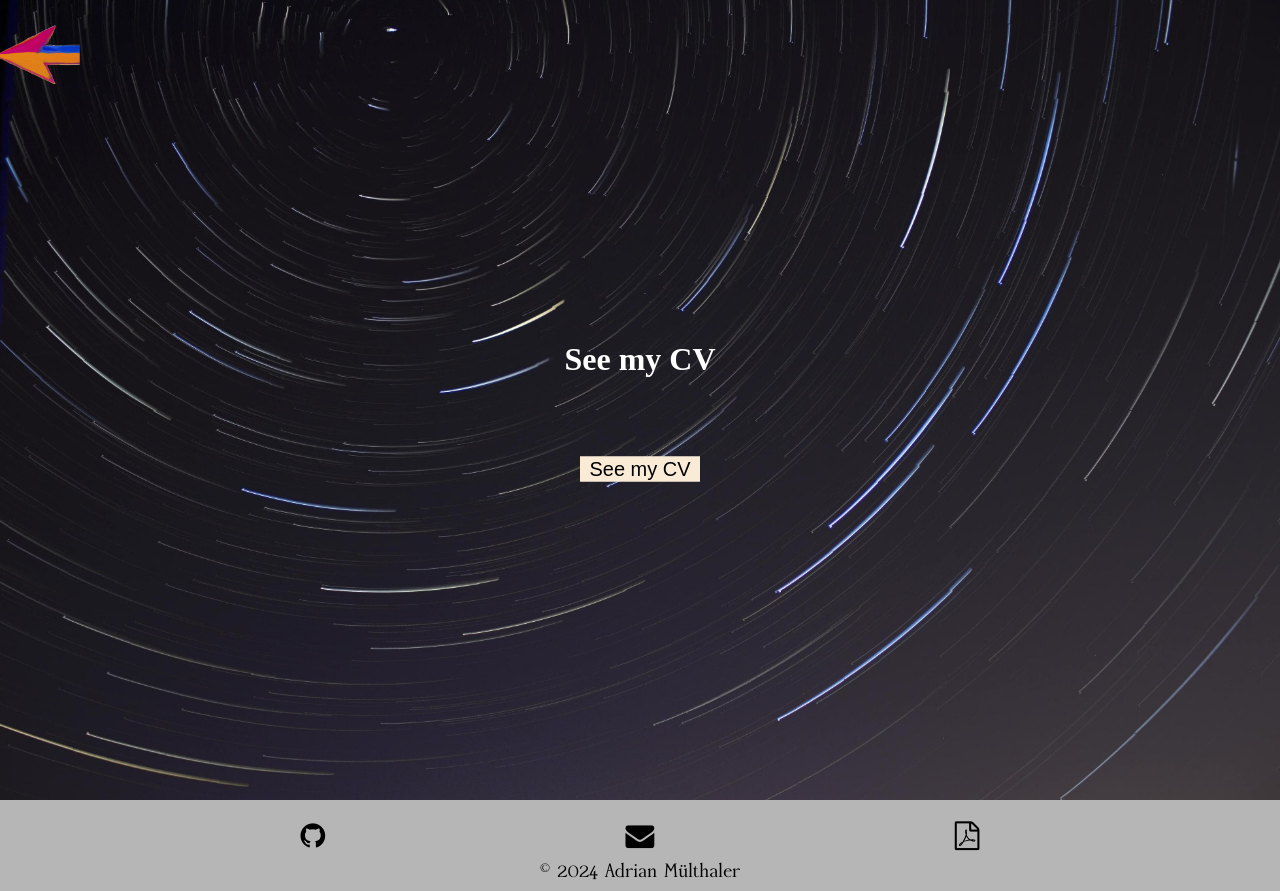
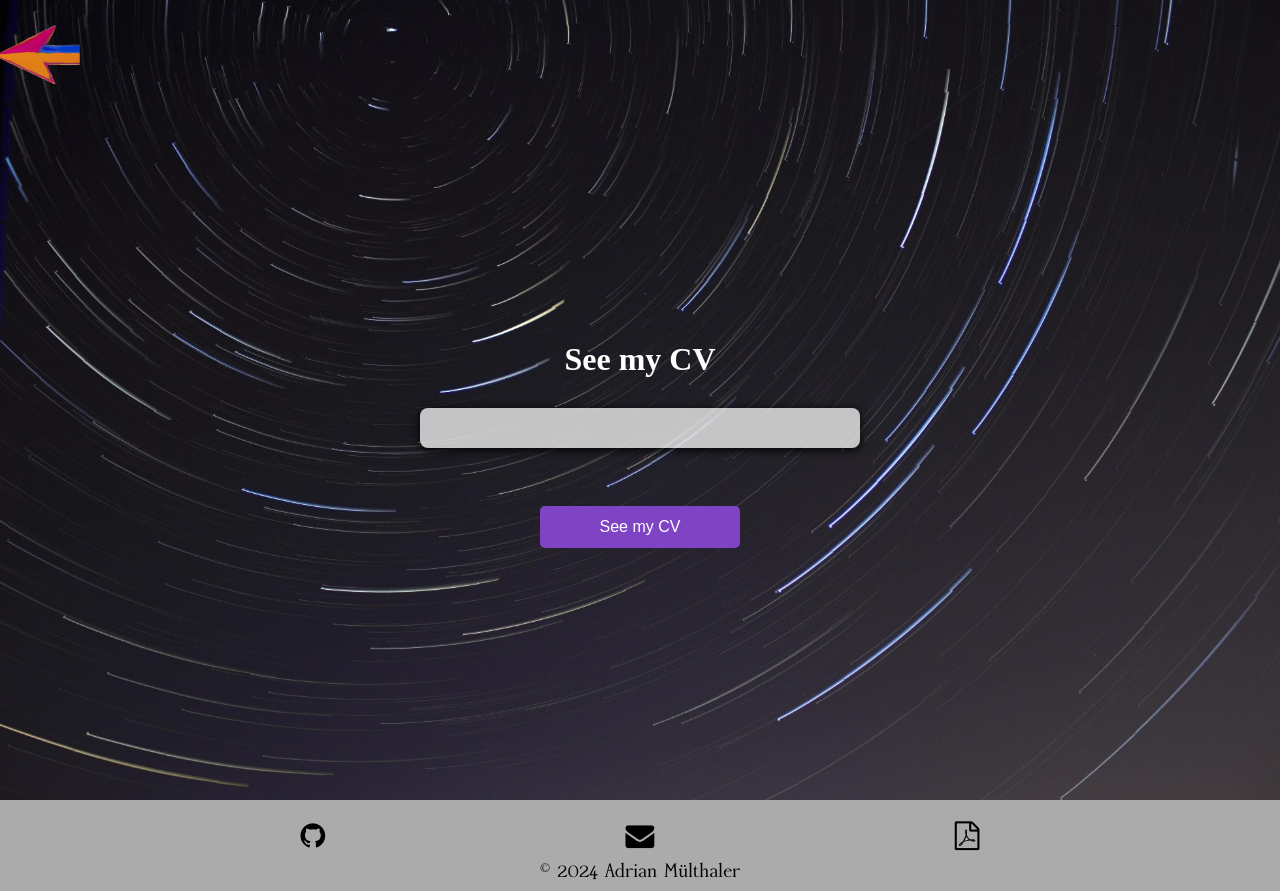
Before and after one commit to nairdanus/muelthaler.com, a Django app: page /cv/ in a window 1280 px wide. Run offline with Django 5.2, Linux system fonts and the light colour scheme.

Commit message:
updated style, mainly for captcha

```diff
--- a/static/style.css
+++ b/static/style.css
@@ -1,6 +1,7 @@
 html, body {
     height: 100vh;
     margin: 0;
+    background-color: black;
 }
 
 @font-face {
@@ -52,7 +53,7 @@ p {
 .content {
     width: 100%;
     position: relative;
-    background-color: rgba(134, 134, 134, 0.6);
+    background-color: rgb(171, 171, 171);
     padding: 5rem 0;
     font-size: 1.8em;
     line-height: 40px;
@@ -153,29 +154,96 @@ p {
     background-color: rgba(134, 134, 134, 0.74);
 }
 
-.captcha-form {
+.captcha-wrapper {
+    background-color: #f7f7f7c3;
+    padding: 20px;
+    border-radius: 8px;
+    box-shadow: 0 2px 10px rgba(0, 0, 0, 1);
+    max-width: 400px;
+    margin: 30px auto;
+    text-align: center;
+}
+
+.captcha-wrapper label {
+    font-size: 2rem;
+    font-weight: bold;
+    color: #333;
+    display: block;
+    margin-bottom: 10px;
+}
+
+.captcha-wrapper .captcha {
+    width: 90%;
+    max-width: 100%;
+    height: auto;
+    margin-bottom: 15px;
+    border: 1px solid #ddd;
+    border-radius: 5px;
+}
+
+.captcha-wrapper input {
+    width: 100px;
+    padding: 10px;
+    margin-bottom: 15px;
+    border-radius: 5px;
+    border: 1px solid #ddd;
+    font-size: 1rem;
+    background-color: #f9f9f9;
+    color: #333;
+    transition: border-color 0.3s ease;
+    text-align: center;
+}
+
+.captcha-wrapper input:focus {
+    border-color: #7e44c4;
+    outline: none;
+}
+
+.captcha-wrapper input[type="hidden"] {
+    display: none;
+}
+
+.captcha-form button {
+    background-color: #7e44c4;
     color: white;
-    width: 35%;
-    margin: auto;
-    margin-top: 50px;
-    transform: scale(1.5);
-    @media screen and (max-width: 800px) {
+    border: none;
+    padding: 12px 25px;
+    border-radius: 5px;
+    cursor: pointer;
+    font-size: 1rem;
+    transition: background-color 0.3s ease;
+    margin-top: 10px;
+    width: 100%;
+    max-width: 200px;
+    box-sizing: border-box;
+}
+
+.captcha-form button:hover {
+    background-color: #0056b3;
+}
+
+.captcha-form button:disabled {
+    background-color: #cccccc;
+    cursor: not-allowed;
+}
+
+@media screen and (max-width: 800px) {
+    .captcha-wrapper {
         width: 90%;
+        padding: 15px;
         transform: scale(1);
     }
-    > button {
-        background-color: antiquewhite;
-        border: none;
-        margin: 10px;
+
+    .captcha-wrapper .captcha {
+        max-width: 80%;
+        margin-bottom: 10px;
+    }
+
+    .captcha-form button {
+        padding: 10px 20px;
     }
 }
 
-/* .captcha-wrapper {
-    border-color: white;
-    border-width: 2px;
-    border-style: dashed;
-    padding: 5px;
-} */
 
 
 .iframe {
```
